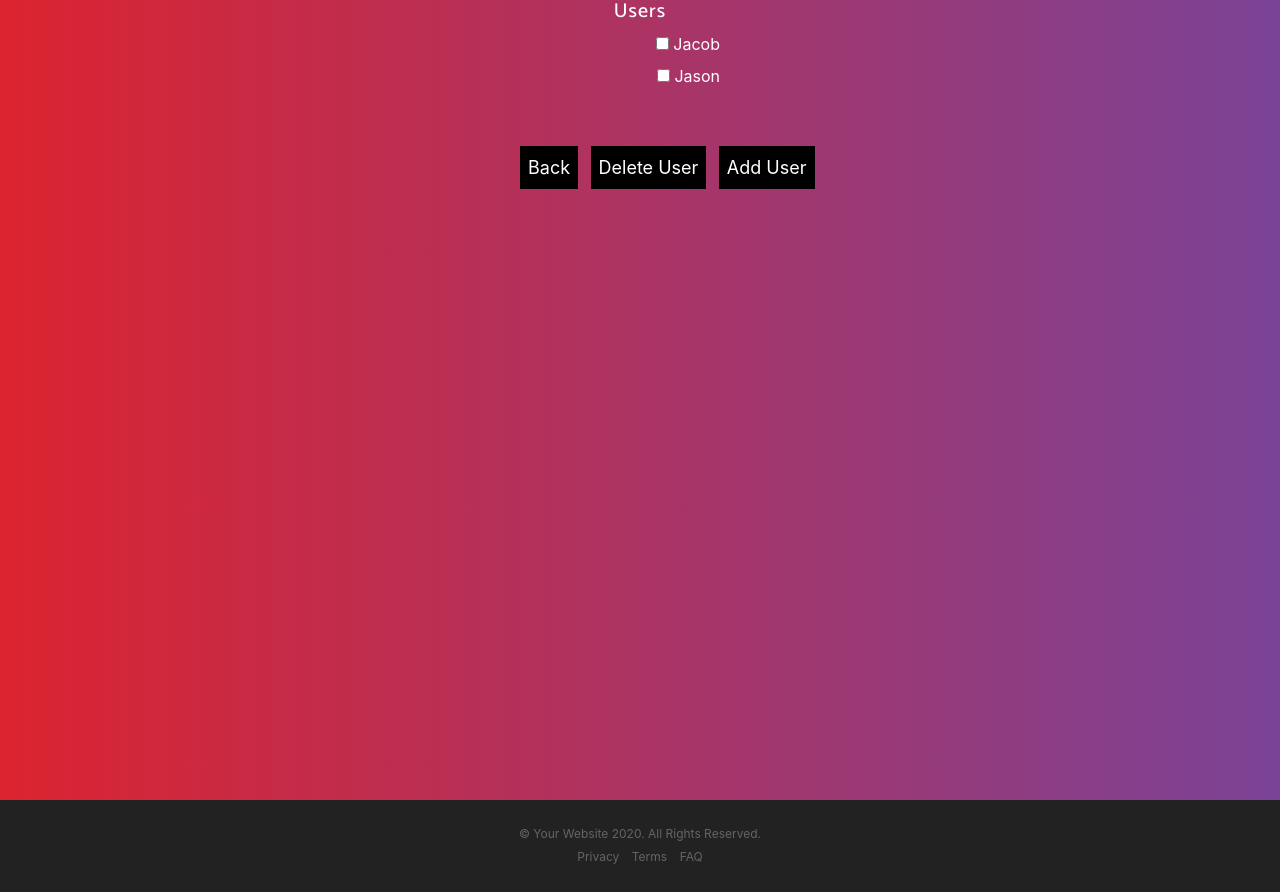
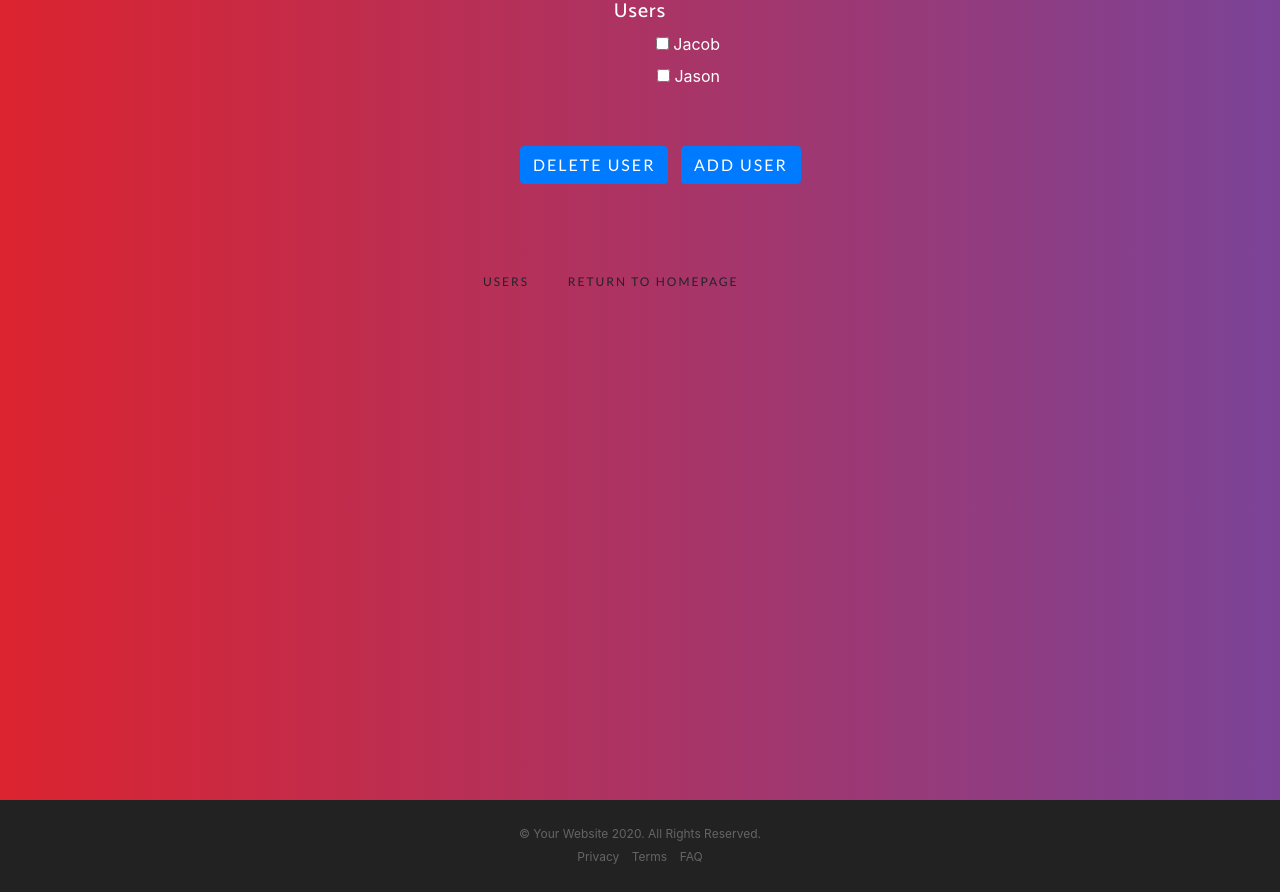
Before and after one commit to noahgriff99/smart-fridge, a website with bundled scripts: page startbootstrap-new-age-gh-pages/addUser.html in a window 1280 px wide. Built offline with nearby package versions, Linux system fonts and the light colour scheme; some icons are missing; a web font is replaced by a local one.

Commit message:
cleaned up

```diff
--- a/startbootstrap-new-age-gh-pages/addUser.html
+++ b/startbootstrap-new-age-gh-pages/addUser.html
@@ -50,15 +50,26 @@
       </div>
       <div style="padding-top: 50px" class="row">
         <ul style="padding-left: 450px" class="list-inline">
+
           <li class="list-inline-item">
-            <p><button>Back</button></p>
-          </li>
-          <li class="list-inline-item">
-            <p><button>Delete User</button></p>
+            <p><button type="button" id="updateButton" class="btn btn-primary">Delete User</button></p>
           </li>
           <li  class="list-inline-item">
-            <p><button>Add User</button></p>
+            <p><button type="button" id="updateButton" class="btn btn-primary">Add User</button></p>
           </li>
+
+
+        </ul>
+         <ul style="padding-left: 400px;padding-top: 50px" class="list-inline">
+          <li class="list-inline-item">
+            <a href="users.html" class="btn btn-outline btn-xl js-scroll-trigger" style="font-size:12px; left: 50%">Users</a>
+          </li>
+
+          </li>
+          <li  class="list-inline-item">
+            <a href="index.html" class="btn btn-outline btn-xl js-scroll-trigger" style="font-size:12px; left: 50%">Return to Homepage</a>
+          </li>
+
         </ul>
       </div>
     </div>
```
Also changed, not shown: startbootstrap-new-age-gh-pages/users.html (+19 -7 lines).
